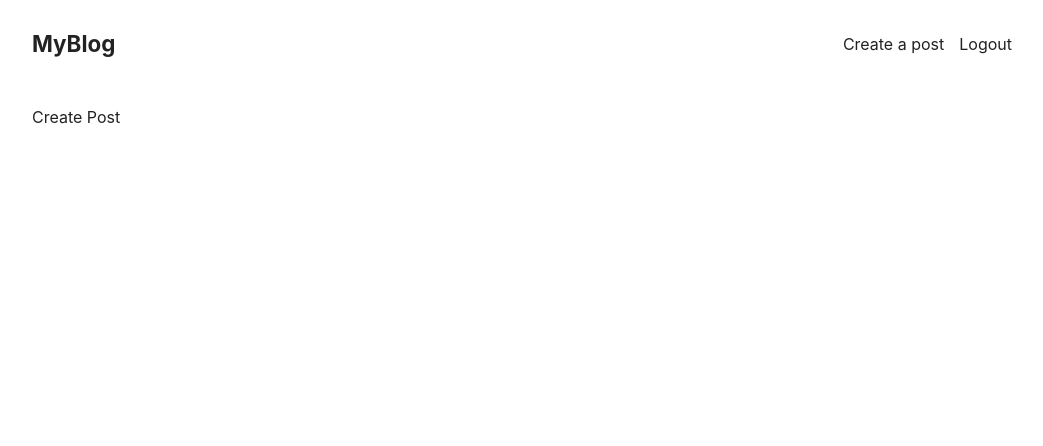
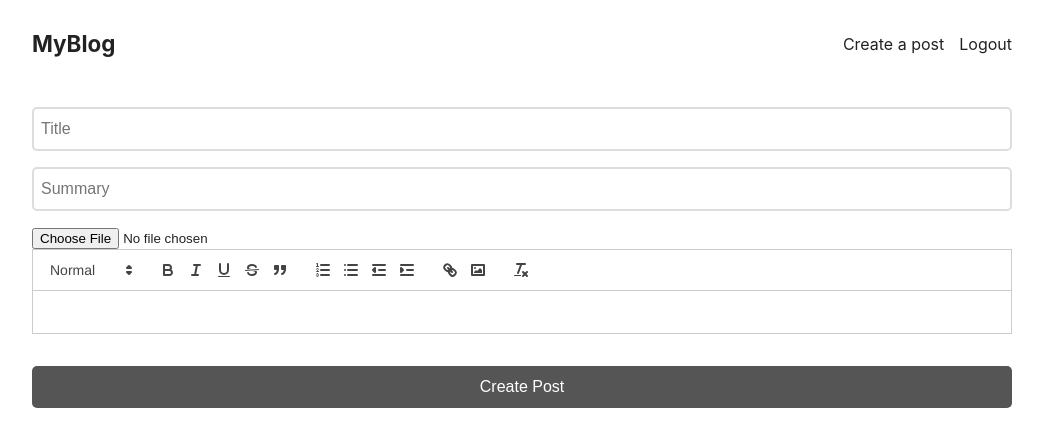
Before and after one commit to suraj9318/Blog-React, a React (Create React App) app: page /create in a window 1280 px wide. Shown: the top 446 px of the page, without its empty margins (118-1161 px from the left). Built offline with nearby package versions, Linux system fonts and the light colour scheme; no server answers.

Commit message:
create and get post done

```diff
--- a/package.json
+++ b/package.json
@@ -6,8 +6,10 @@
     "@testing-library/jest-dom": "^5.16.5",
     "@testing-library/react": "^13.4.0",
     "@testing-library/user-event": "^13.5.0",
+    "date-fns": "^2.29.3",
     "react": "^18.2.0",
     "react-dom": "^18.2.0",
+    "react-quill": "^2.0.0",
     "react-router-dom": "^6.8.1",
     "react-scripts": "5.0.1",
     "react-toastify": "^9.1.1",
--- a/src/App.css
+++ b/src/App.css
@@ -95,7 +95,7 @@ margin-bottom: 30px;
   background-color: #302f2f;
 
 }
-form h1{
+.heading{
   text-align: center;
     color: #857e7e;
     margin-block: 3rem;
--- a/src/components/Post.jsx
+++ b/src/components/Post.jsx
@@ -1,20 +1,18 @@
 import React from 'react'
-
-const Post = () => {
+import {formatISO9075} from 'date-fns'
+const Post = ({_id,title,summary,content,cover,createdAt}) => {
   return (
     <div className="post">
         <div className="image">
-          <img src="https://techcrunch.com/wp-content/uploads/2023/02/slick-app.jpg?w=1390&crop=1" alt="" />
+          <img src={'http://localhost:5000/'+cover} alt="" />
         </div>
         <div className="texts">
-          <h2>Indian social media app Slick exposed childrens’ user data</h2>
+          <h2>{title}</h2>
           <p className="info">
             <a href="">Suraj Mishra</a>
-            <time>11-02-2032 16:45</time>
+            <time>{formatISO9075(new Date(createdAt))}</time>
           </p>
-          <p className='summary'>Emerging Indian social media app Slick left an internal database containing users’ personal information, including data of school-going children, publicly exposed to the internet for months.
-          database containing users’ personal information, including data of school-going children, publicly exposed to the internet for months.</p>
-        </div>
+          <p className='summary'>{summary}</p></div>
       </div>
   )
 }
--- a/src/pages/CreatePost.jsx
+++ b/src/pages/CreatePost.jsx
@@ -1,10 +1,65 @@
-import React from 'react'
+import React, { useState } from 'react'
+import ReactQuill from 'react-quill';
+import 'react-quill/dist/quill.snow.css';
+import { toast } from 'react-toastify';
+import { useNavigate } from 'react-router-dom';
+
+const modules = {
+    toolbar: [
+      [{ 'header': [1, 2, false] }],
+      ['bold', 'italic', 'underline','strike', 'blockquote'],
+      [{'list': 'ordered'}, {'list': 'bullet'}, {'indent': '-1'}, {'indent': '+1'}],
+      ['link', 'image'],
+      ['clean']
+    ],
+  }
+
+const formats = [
+    'header',
+    'bold', 'italic', 'underline', 'strike', 'blockquote',
+    'list', 'bullet', 'indent',
+    'link', 'image'
+  ]
 
 const CreatePost = () => {
-  return (
-    <div>
-      Create Post
-    </div>
+    const navigate = useNavigate();
+    const initialState = {
+        title : '',
+        summary : '',
+        content : '',
+        files : ''
+    }
+    const [data,setData] = useState(initialState)
+
+    const createNewPost = async (e) =>{
+        e.preventDefault();
+        const values = new FormData();
+        values.set('title', data.title)
+        values.set('summary', data.summary)
+        values.set('content', data.content)
+        values.set('file', data.files[0])
+
+        const resp = await fetch('http://localhost:5000/post ', {
+                method: 'POST', // or 'PUT'
+                body: values,
+            })
+        if(resp.ok){
+            setData(initialState);
+            toast.success('Post Created Successfully')
+            navigate('/')
+        }
+        else{
+            toast.error("Something went Wrong")
+        }
+            }
+   return (
+    <form onSubmit={createNewPost}>
+        <input type="text" placeholder='Title' className='input' value={data.title} onChange={(e)=> setData({...data,title: e.target.value})}/>
+        <input type="text" placeholder='Summary' className='input' value={data.summary} onChange={(e)=> setData({...data,summary: e.target.value})} />
+        <input type="file" onChange={(e)=> setData({...data, files : e.target.files})} />
+        <ReactQuill modules={modules} formats={formats} value={data.content} onChange={(newValue)=> setData({...data,content: newValue})} />
+        <button type='submit' className='btn'>Create Post</button>
+    </form>
   )
 }
 
--- a/src/pages/IndexPage.jsx
+++ b/src/pages/IndexPage.jsx
@@ -1,14 +1,29 @@
-import React from 'react'
+import React, { useEffect, useState } from 'react'
 import Post from '../components/Post'
 
 const IndexPage = () => {
+  const [data, setData] = useState([]);
+  async function fetchPost (){
+      const resp = await fetch('http://localhost:5000/getAllPost',{
+        method : "GET"
+      })
+      const response =await resp.json();
+      setData(response)
+      console.log(response)
+  }
+  useEffect(()=>{
+    fetchPost();
+  },[])
   return (
     <div>
       <>
-      <Post/>
-      <Post/>
-      <Post/>
-      <Post/>
+      {data.map((item)=>{
+       const {_id,title,summary,content,cover} = item;
+       return(
+            <Post key={_id} {...item}/>
+       )
+
+      })}
       </>
     </div>
   )
--- a/src/pages/Login.jsx
+++ b/src/pages/Login.jsx
@@ -41,7 +41,7 @@ const Login = () => {
   return (
 
       <form className='login'>
-          <h1>Login</h1>
+          <h1 className='heading' >Login</h1>
         <input className='input' value={data.username} onChange={(e)=>{setData({...data,username:e.target.value})}} type="text" placeholder='username'/>
         <input className='input' value={data.password} onChange={(e)=>{setData({...data,password:e.target.value})}}  type="password" placeholder='password'/>
         <button className='btn' onClick={handleLogin}>Login</button>
--- a/src/pages/Register.jsx
+++ b/src/pages/Register.jsx
@@ -35,7 +35,7 @@ const Register = () => {
     }
     return (
         <form className='register'>
-            <h1>Register</h1>
+            <h1 className='heading'>Register</h1>
             <input className='input' type="text" value={username} onChange={(e) => { setUsername(e.target.value) }} placeholder='username' />
             <input className='input' type="password" value={password} onChange={(e) => { setPassword(e.target.value) }} placeholder='password' />
             <button className="btn" onClick={handleSubmit}>Registers</button>
```
Also changed, not shown: 1 other file (tests, documents, lock files or other folders).
